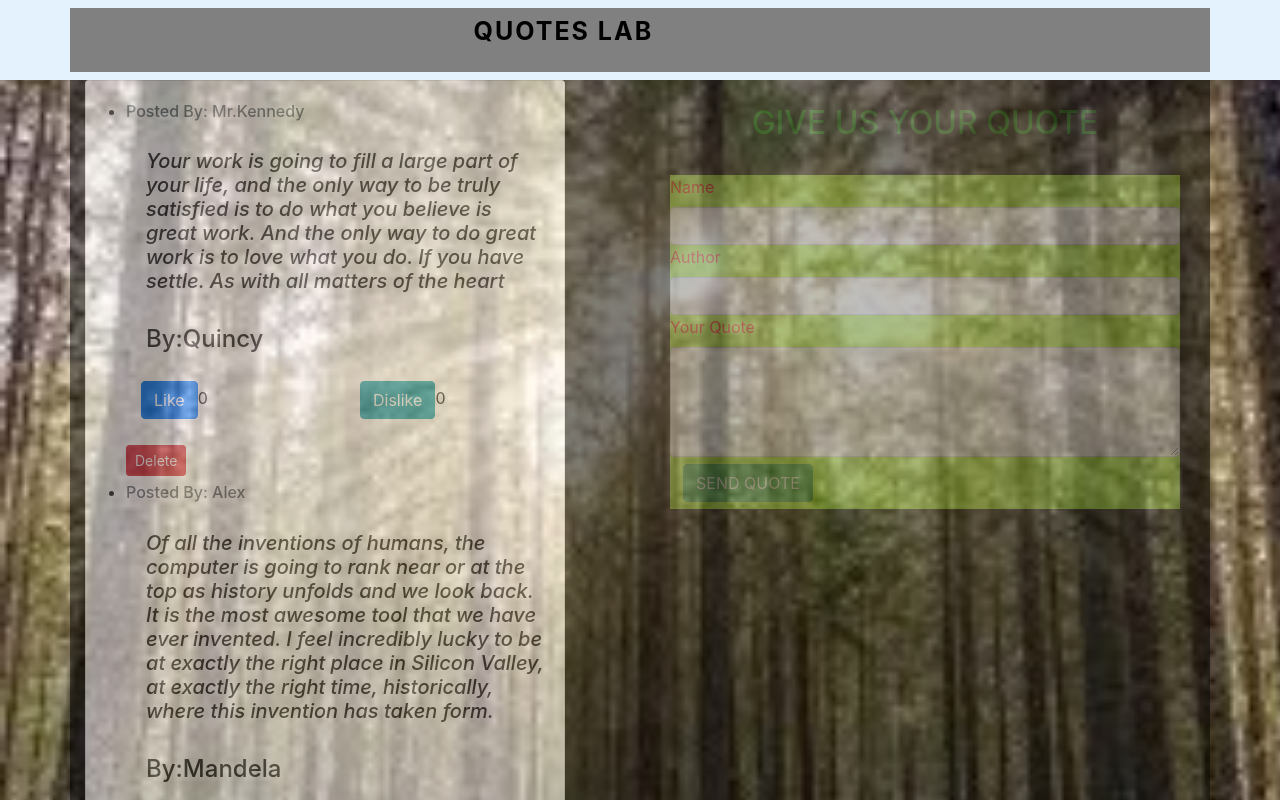
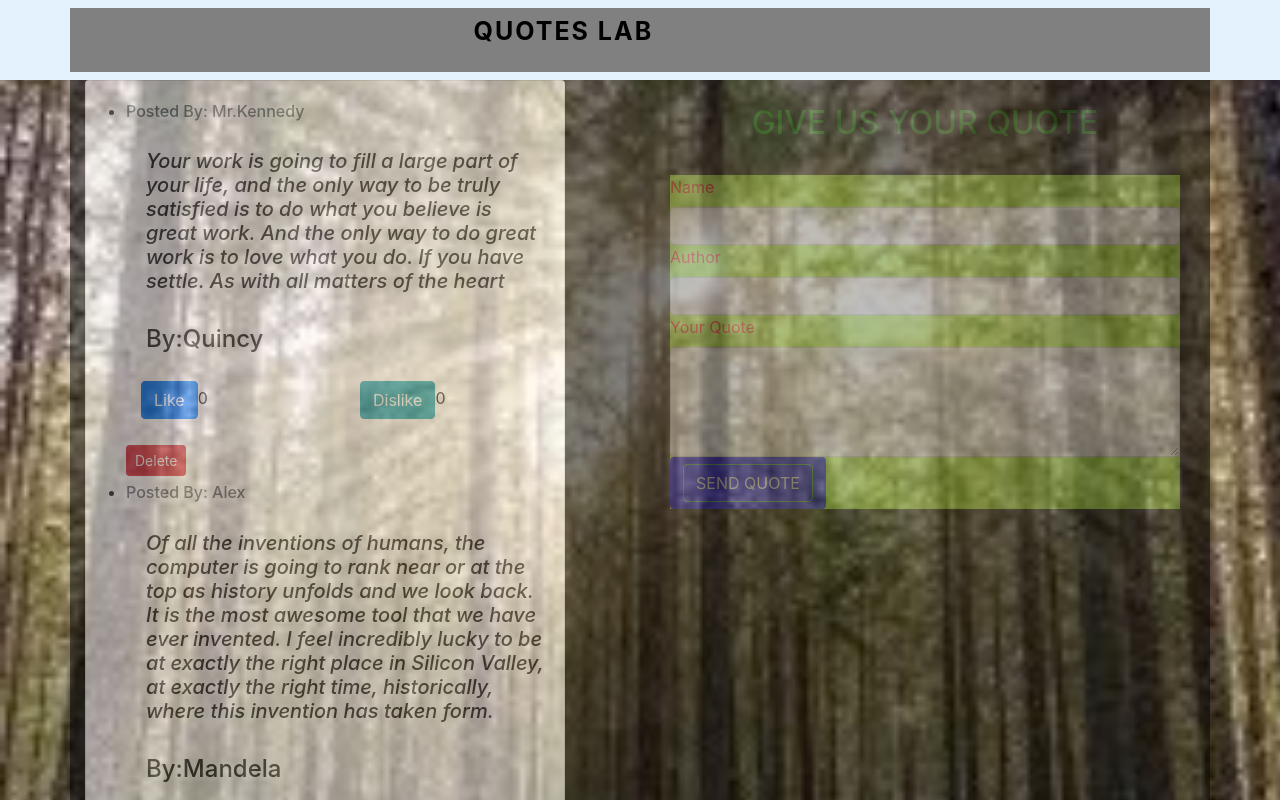
Before and after one commit to israelwangila/quote-app, an Angular app: page / in a window 1280 px wide. Shown: the top 800 px of the page. Built offline with nearby package versions, Linux system fonts and the light colour scheme.

Commit message:
styling class btn

```diff
--- a/src/app/quote-form/quote-form.component.css
+++ b/src/app/quote-form/quote-form.component.css
@@ -17,3 +17,6 @@ h2{
 .dc{
     background-color: greenyellow;
 }
+.btn{
+    background-color: blue;
+}
```
